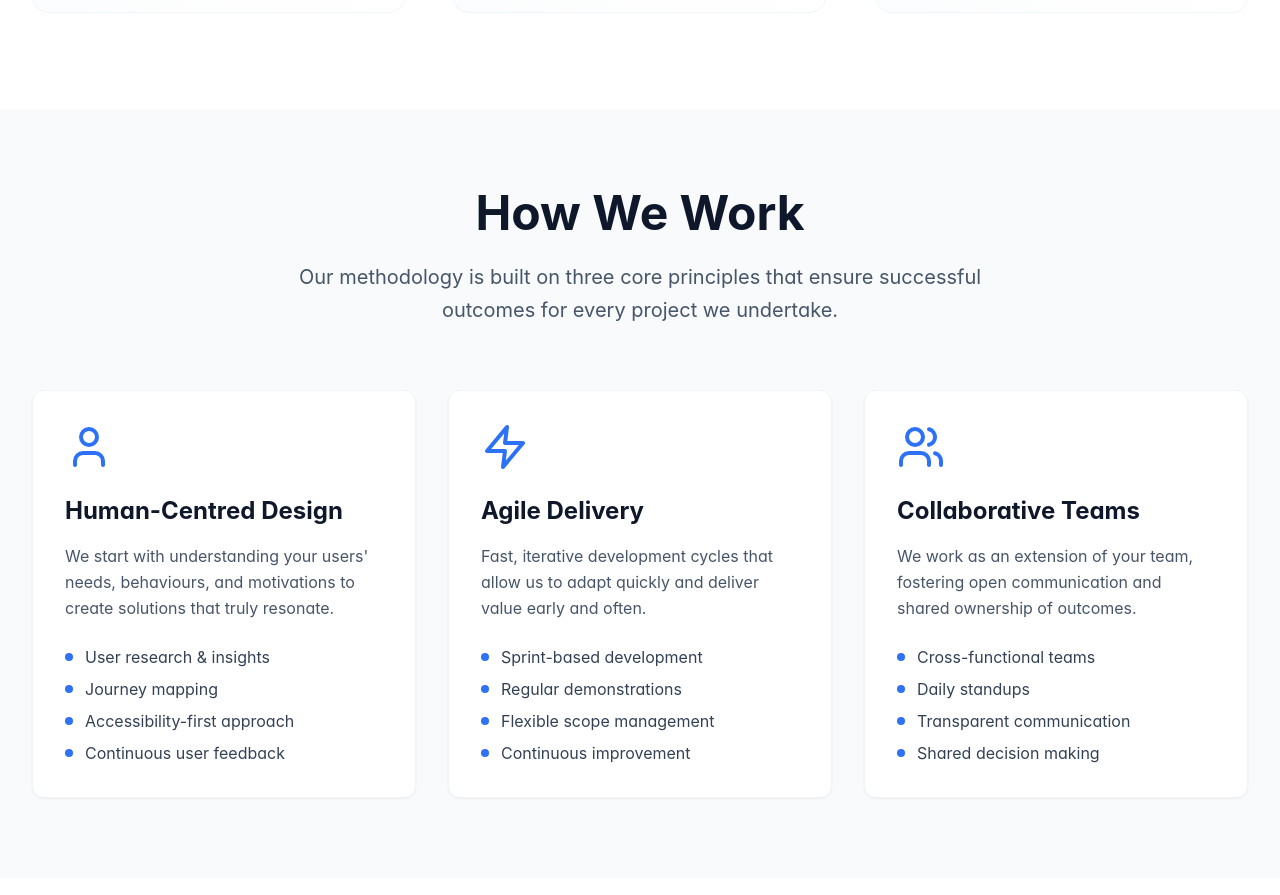
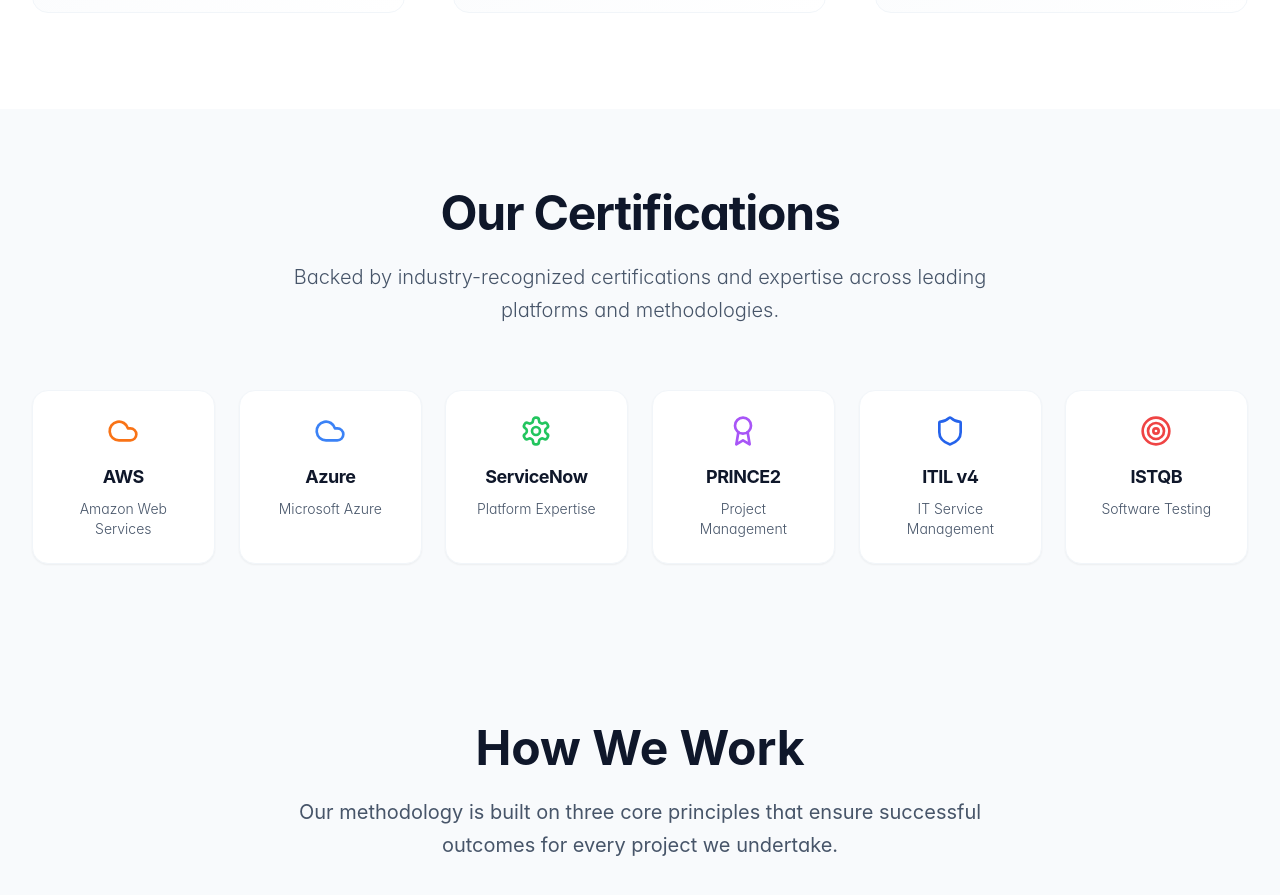
Before and after one commit to protecsolutionsau/Protecweb, a React (Vite) app: page / in a window 1280 px wide. Shown: the part 1409-2304 px from the top of the page. Built offline with nearby package versions, Linux system fonts and the light colour scheme.

Commit message:
Add Certifications section

```diff
--- a/src/App.tsx
+++ b/src/App.tsx
@@ -2,6 +2,7 @@ import React, { useEffect } from 'react';
 import Navigation from './components/Navigation';
 import Hero from './components/Hero';
 import About from './components/About';
+import Certifications from './components/Certifications';
 import HowWeWork from './components/HowWeWork';
 import WhatWeDo from './components/WhatWeDo';
 import Contact from './components/Contact';
@@ -40,6 +41,7 @@ function App() {
           <Hero />
         </div>
         <About />
+        <Certifications />
         <HowWeWork />
         <WhatWeDo />
         <Contact />
--- /dev/null
+++ b/src/components/Certifications.tsx
@@ -0,0 +1,81 @@
+import React from 'react';
+import {
+  Cloud,
+  Settings,
+  Award,
+  Shield,
+  Target,
+  CheckCircle
+} from 'lucide-react';
+
+const Certifications = () => {
+  const certifications = [
+    {
+      name: "AWS",
+      icon: <Cloud className="w-8 h-8 text-orange-500" />,
+      description: "Amazon Web Services"
+    },
+    {
+      name: "Azure",
+      icon: <Cloud className="w-8 h-8 text-blue-500" />,
+      description: "Microsoft Azure"
+    },
+    {
+      name: "ServiceNow",
+      icon: <Settings className="w-8 h-8 text-green-500" />,
+      description: "Platform Expertise"
+    },
+    {
+      name: "PRINCE2",
+      icon: <Award className="w-8 h-8 text-purple-500" />,
+      description: "Project Management"
+    },
+    {
+      name: "ITIL v4",
+      icon: <Shield className="w-8 h-8 text-blue-600" />,
+      description: "IT Service Management"
+    },
+    {
+      name: "ISTQB",
+      icon: <Target className="w-8 h-8 text-red-500" />,
+      description: "Software Testing"
+    }
+  ];
+
+  return (
+    <section className="py-20 bg-slate-50">
+      <div className="max-w-7xl mx-auto px-4 sm:px-6 lg:px-8">
+        <div className="text-center mb-16">
+          <h2 className="text-4xl md:text-5xl font-bold text-slate-900 mb-6 tracking-tight animate-fade-in-up">
+            Our Certifications
+          </h2>
+          <p className="text-xl text-slate-600 max-w-3xl mx-auto leading-relaxed font-light animate-fade-in-up" style={{animationDelay: '0.2s'}}>
+            Backed by industry-recognized certifications and expertise across leading platforms and methodologies.
+          </p>
+        </div>
+
+        <div className="grid grid-cols-2 md:grid-cols-3 lg:grid-cols-6 gap-6">
+          {certifications.map((cert, index) => (
+            <div
+              key={index}
+              className="group bg-white p-6 rounded-2xl border border-slate-100 shadow-sm hover:shadow-lg transition-all duration-300 hover:scale-105 hover:border-primary-200 text-center animate-scale-in"
+              style={{animationDelay: `${index * 0.1 + 0.4}s`}}
+            >
+              <div className="flex justify-center mb-4 group-hover:scale-110 transition-transform duration-300">
+                {cert.icon}
+              </div>
+              <h3 className="text-lg font-bold text-slate-900 mb-2 tracking-tight">
+                {cert.name}
+              </h3>
+              <p className="text-sm text-slate-600 font-light">
+                {cert.description}
+              </p>
+            </div>
+          ))}
+        </div>
+      </div>
+    </section>
+  );
+};
+
+export default Certifications;
```
